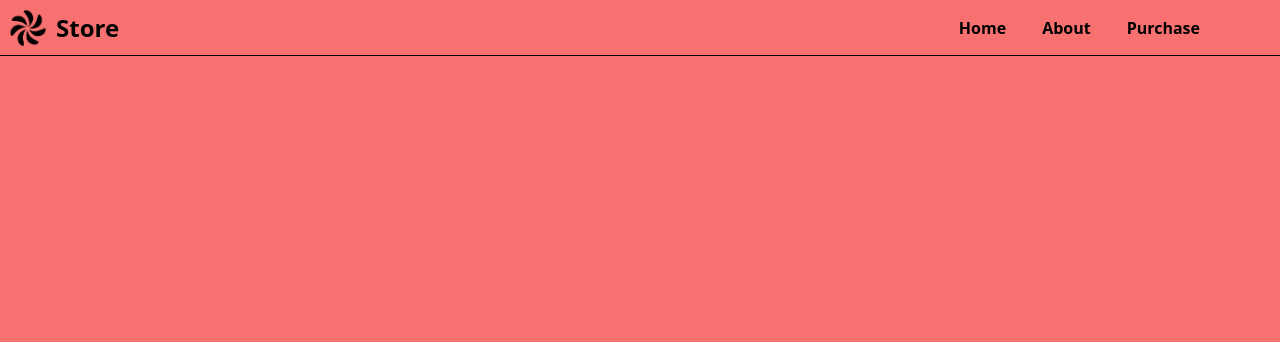
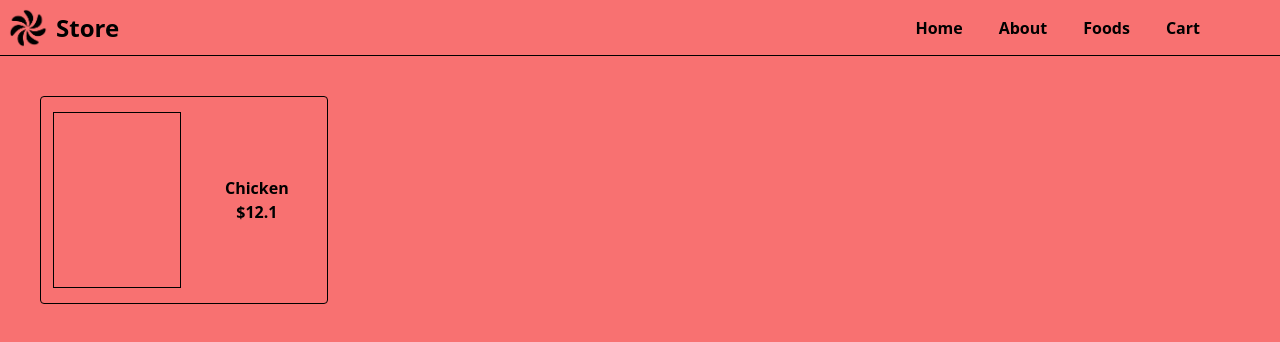
Before and after one commit to Farbubby/grocery-goodies, a React (Vite) app: page / in a window 1280 px wide. Shown: the top 342 px of the page. Built offline with nearby package versions, Linux system fonts and the light colour scheme.

Commit message:
added a card component

```diff
--- a/src/App.tsx
+++ b/src/App.tsx
@@ -1,9 +1,11 @@
 import Navbar from "./components/Navbar"
+import Card from "./components/Card"
 
 function App() {
   return (
     <div>
       <Navbar />
+      <Card product="Chicken" price="12.1"/>
     </div>
   )
 }
--- /dev/null
+++ b/src/components/Card.tsx
@@ -0,0 +1,20 @@
+interface Props {
+    product: String;
+    price: String;
+}
+
+function Card({product, price}: Props) {
+    return (
+        <>
+        <div className="md:flex h-52 w-72 mt-10 ml-10 p-1 items-center border rounded border-black hover:shadow-lg">
+            <div className="h-44 w-32 ml-2 border border-black"></div>
+            <div className="ml-11 items-center flex-col font-bold">
+                <div className="text-center">{product}</div>
+                <div className="text-center">${price}</div>
+            </div>
+        </div>
+        </>
+    )
+}
+
+export default Card
--- a/src/components/Navbar.tsx
+++ b/src/components/Navbar.tsx
@@ -7,9 +7,10 @@ function Navbar() {
           Store
         </div>
         <div className="flex h-14 font-white font-bold items-center gap-x-9 mr-20">
-          <div>Home</div>
-          <div>About</div>
-          <div>Purchase</div>
+          <div className="hover:text-white">Home</div>
+          <div className="hover:text-white">About</div>
+          <div className="hover:text-white">Foods</div>
+          <div className="hover:text-white">Cart</div>
         </div>
       </div>
     </>
```
